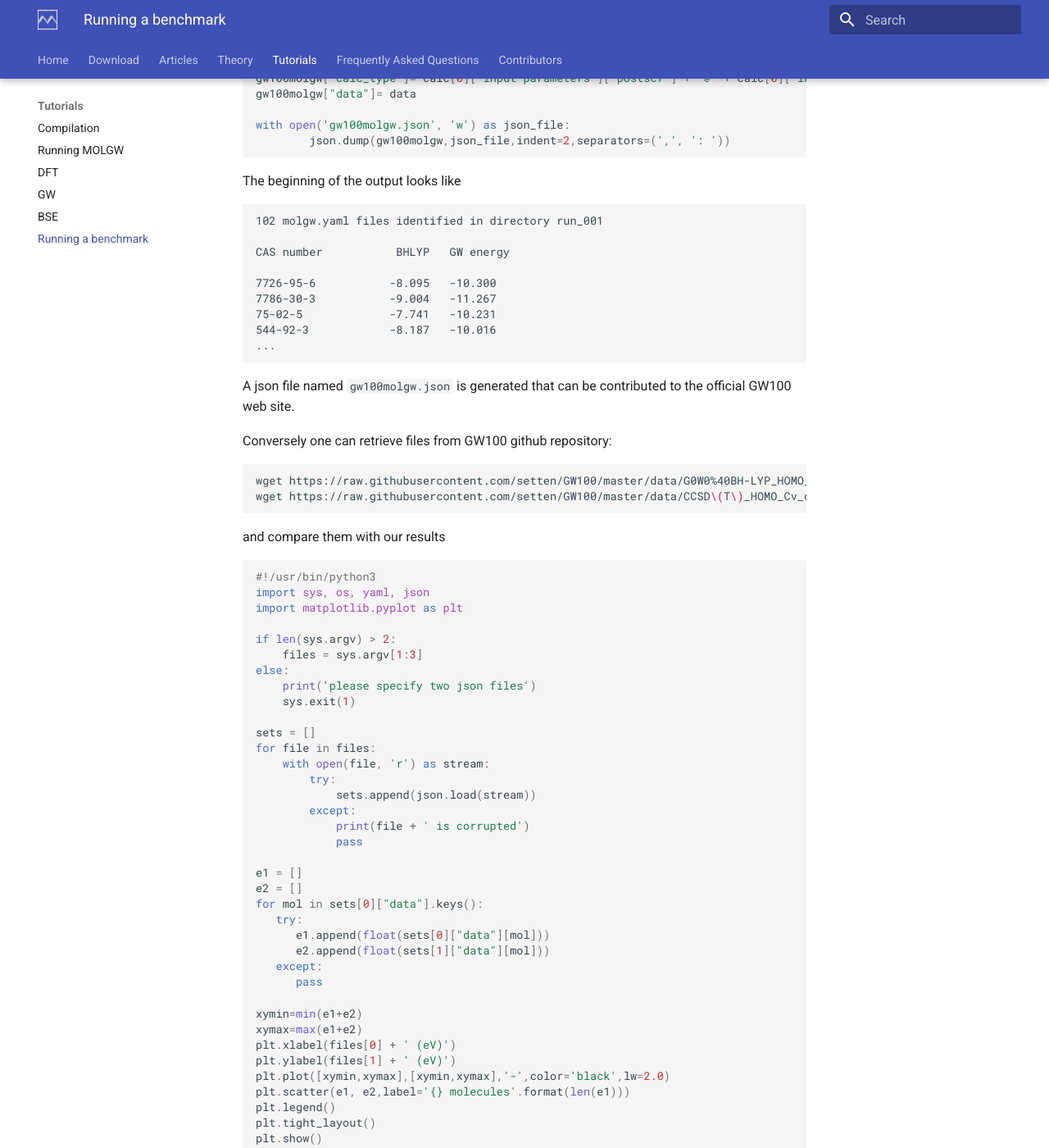
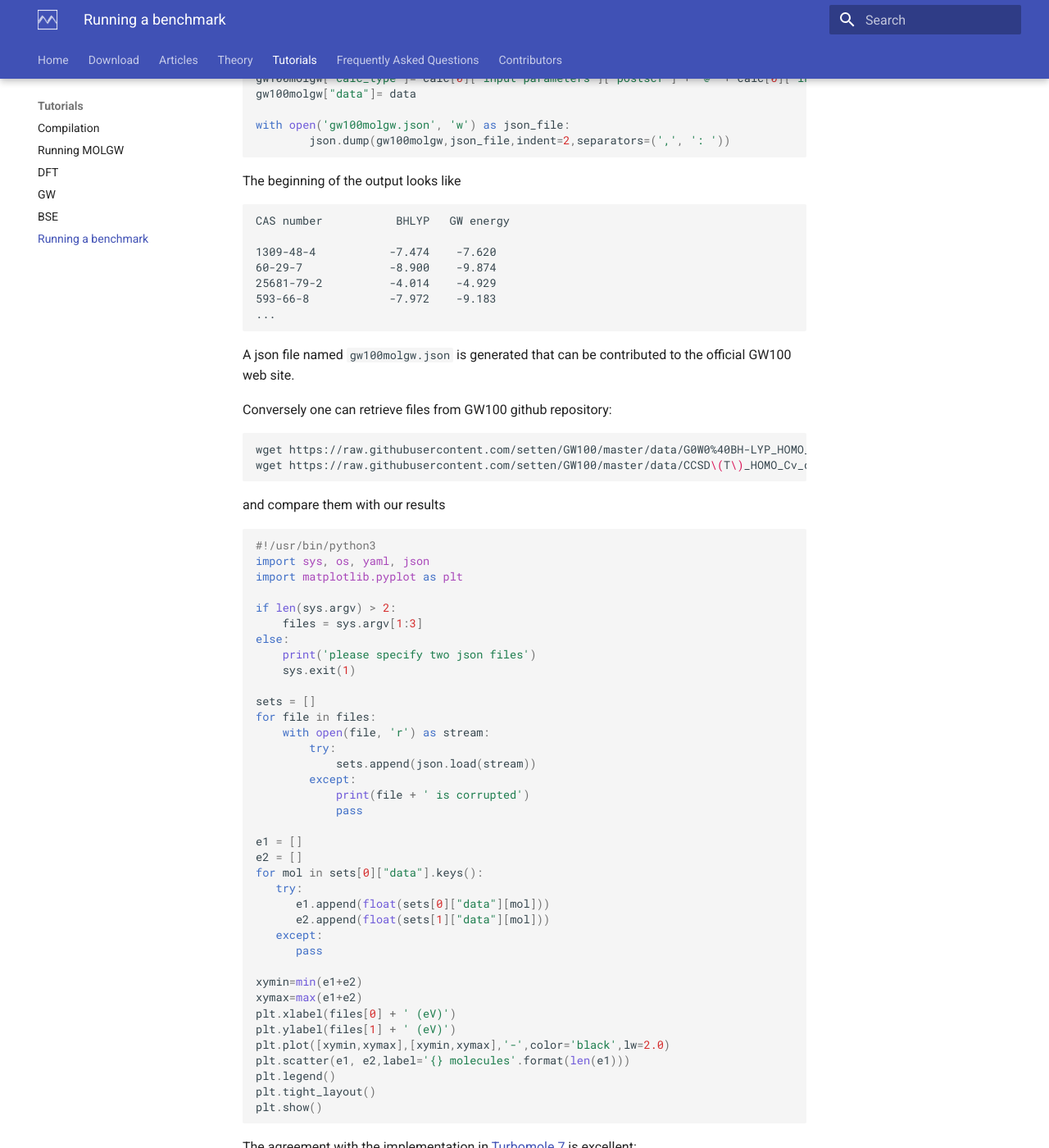
Before and after one commit to bruneval/molgw.org, an MkDocs documentation site: the page built from docs/tuto_bench.md, in a window 1280 px wide and 1400 px high, scrolled down 2533 px. Shown: the whole window at 82% size. Built offline with MkDocs 1.6.1 and Material for MkDocs 9.7.7, drawn with Linux system fonts in a browser that asks for light colours; some of the changed text lies outside the part shown.

````diff
--- a/docs/tuto_bench.md
+++ b/docs/tuto_bench.md
@@ -132,14 +132,12 @@ with open('gw100molgw.json', 'w') as json_file:
 
 The beginning of the output looks like
 ```txt
-102 molgw.yaml files identified in directory run_001
-
 CAS number           BHLYP   GW energy
 
-7726-95-6           -8.095   -10.300
-7786-30-3           -9.004   -11.267
-75-02-5             -7.741   -10.231
-544-92-3            -8.187   -10.016
+1309-48-4           -7.474    -7.620
+60-29-7             -8.900    -9.874
+25681-79-2          -4.014    -4.929
+593-66-8            -7.972    -9.183
 ...
 ```
 
@@ -192,5 +190,9 @@ plt.tight_layout()
 plt.show()
 ```
 
+The agreement with the implementation in [Turbomole 7](http://www.turbomole.org) is excellent:
 ![TM](img/turbomole.png)
+
+The agreement with [CCSD(T)](http://dx.doi.org/10.1080/00268976.2015.1025113) is good.
+The worst outlier is the HOMO SO$_2$.
 ![CC](img/ccsdt.png)
````
Also changed, not shown: build_site.py (added, +19 -0 lines), docs/faq.md (+1 -1 lines), docs/theory.md (+1 -1 lines), docs/tuto_dft.md (+2 -2 lines), docs/tuto_running.md (+2 -2 lines), docs/img/ccsdt.png (added), docs/img/turbomole.png (added).
